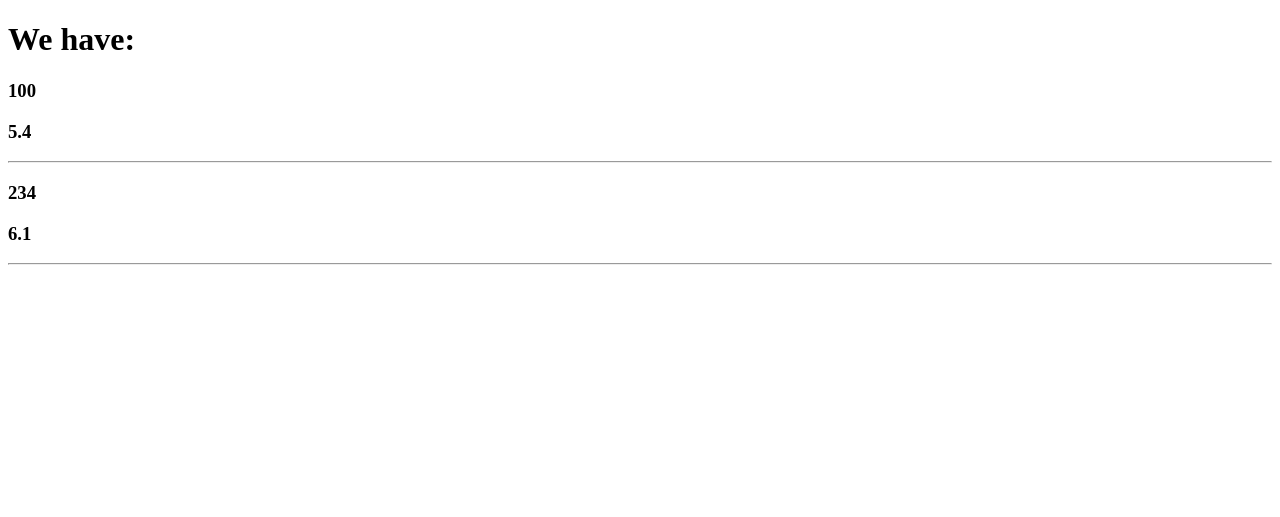
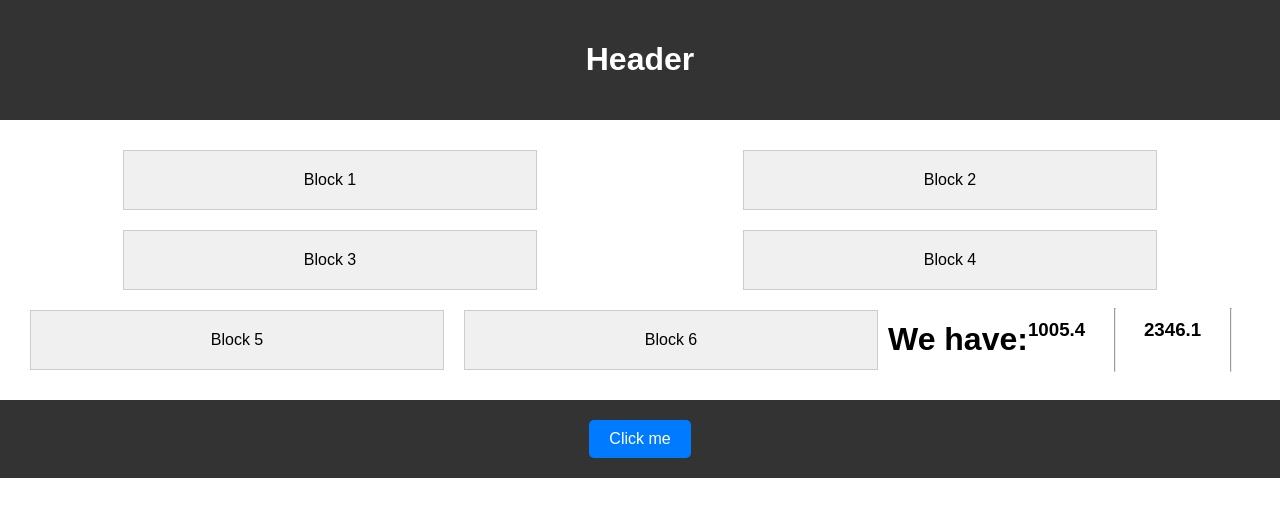
Before and after one commit to D3nd1Rub1ck/testSite, a Flask app: page / in a window 1280 px wide. Shown: the top 517 px of the page. Run offline with Flask 3, Linux system fonts and the light colour scheme.

Commit message:
New base and Stylesheet

```diff
--- a/templates/base.html
+++ b/templates/base.html
@@ -1,19 +1,26 @@
 <!DOCTYPE html>
 <html lang="en">
-    <style>
-        body {
-            background-color: white;
-        }
-        head {
-            background-color: white;
-        }
-    </style>
 <head>
     <meta charset="UTF-8">
     <meta name="viewport" content="width=device-width, initial-scale=1.0">
     {% block title %}{% endblock %}
+    <link rel="stylesheet" href="styles.css">
 </head>
 <body>
+    <header>
+        <h1>Header</h1>
+    </header>
+    <main>
+        <div class="block">Block 1</div>
+        <div class="block">Block 2</div>
+        <div class="block">Block 3</div>
+        <div class="block">Block 4</div>
+        <div class="block">Block 5</div>
+        <div class="block">Block 6</div>
         {% block body %}{% endblock %}
+    </main>
+    <footer>
+        <button>Click me</button>
+    </footer>
 </body>
 </html>
--- /dev/null
+++ b/templates/styles.css
@@ -0,0 +1,49 @@
+body {
+    font-family: Arial, sans-serif;
+    margin: 0;
+    padding: 0;
+}
+
+header {
+    background-color: #333;
+    color: #fff;
+    padding: 20px;
+    text-align: center;
+}
+
+main {
+    display: flex;
+    flex-wrap: wrap;
+    justify-content: space-around;
+    padding: 20px;
+}
+
+.block {
+    background-color: #f0f0f0;
+    border: 1px solid #ccc;
+    padding: 20px;
+    margin: 10px;
+    width: 30%;
+    text-align: center;
+}
+
+footer {
+    background-color: #333;
+    color: #fff;
+    padding: 20px;
+    text-align: center;
+}
+
+button {
+    padding: 10px 20px;
+    font-size: 16px;
+    background-color: #007bff;
+    color: #fff;
+    border: none;
+    cursor: pointer;
+    border-radius: 5px;
+}
+
+button:hover {
+    background-color: #0056b3;
+}
```
Also changed, not shown: templates/index.html (line endings or trailing spaces). Lines whose indentation alone changed are shown as unchanged.
